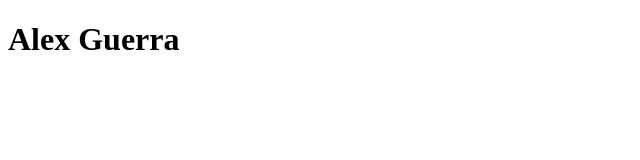
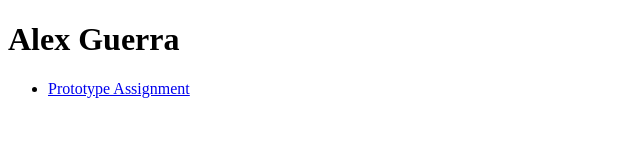
Before and after one commit to AlexG342/ifsc-1310, a plain HTML site: page index.html in a window 1280 px wide. Shown: the whole page, without its empty margins (0-640 px from the left). Drawn offline with Linux system fonts and the light colour scheme.

Commit message:
Added new link

```diff
--- a/index.html
+++ b/index.html
@@ -1,3 +1,4 @@
+<!-- Course Home Page -->
 <!doctype html>
 
 <html lang="en">
@@ -12,5 +13,8 @@
 
 <body>
   <h1>Alex Guerra</h1>
+  <ul>
+    <li><a href="Prototype/index.html">Prototype Assignment</a></li>
+  </ul>
 </body>
 </html>
```
Also changed, not shown: prototype/index.html (added), 1 other file.
